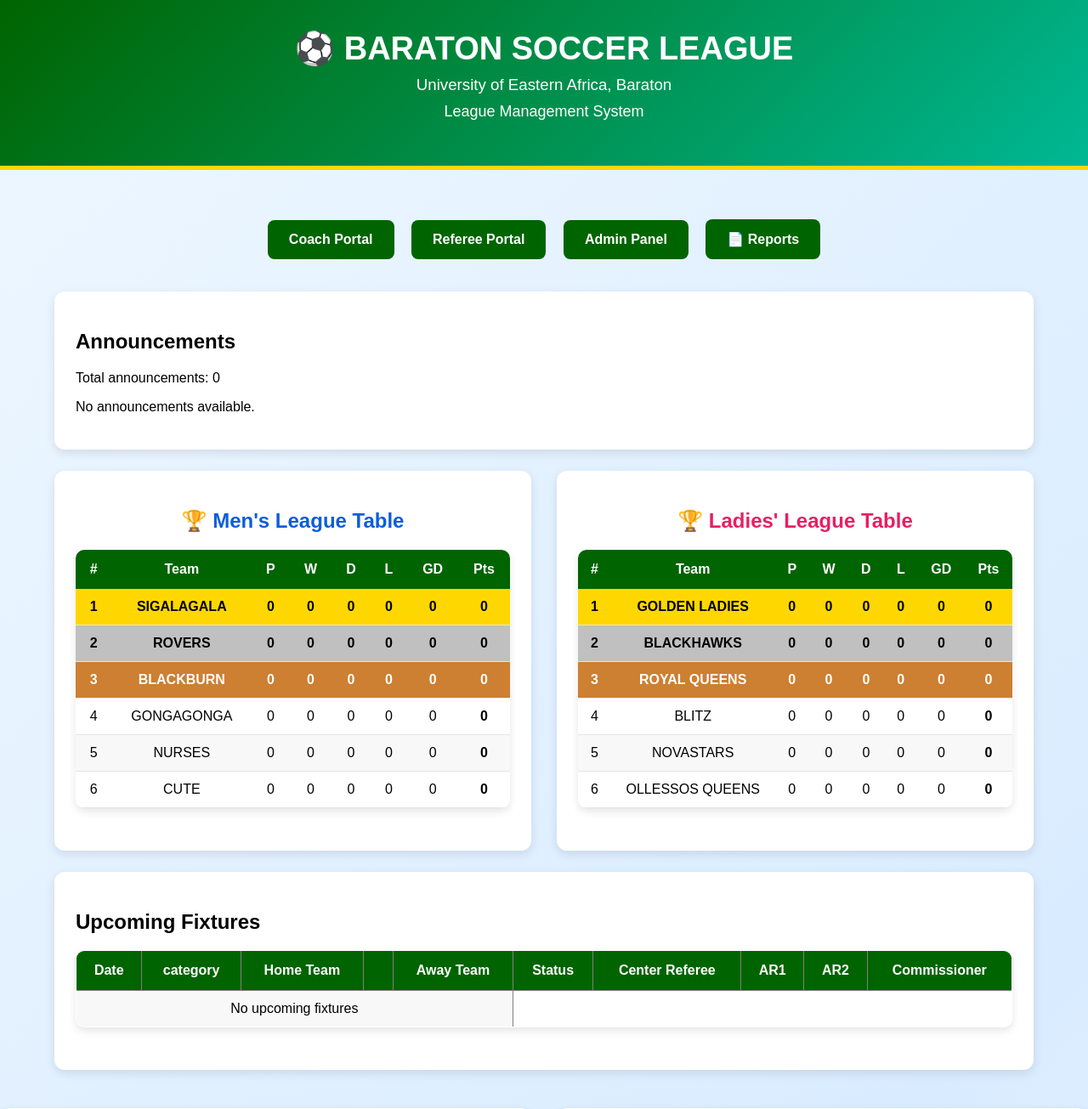
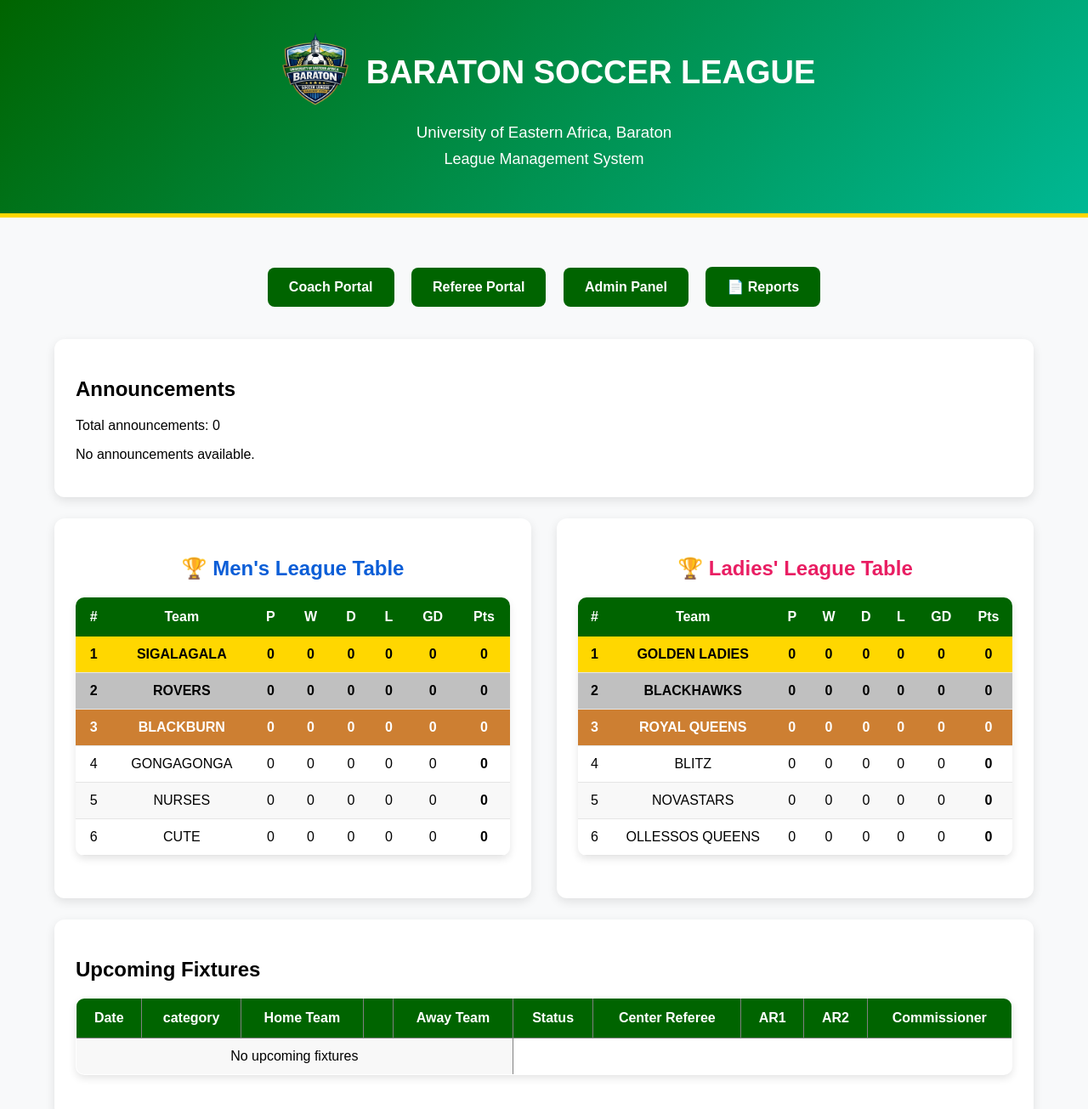
Before and after one commit to mancityfan001/BARATON_SOCCER_LEAGUE, a Django app: page / in a window 1280 px wide. Shown: the top 1305 px of the page at 85% size. Run offline with Django 5.2, Linux system fonts and the light colour scheme; data comes from the database, SQL or seed files in the repository; both versions use the stored data as it was after the commit; data that the repository does not hold is empty.

Commit message:
Updated project

```diff
--- a/baraton_soccer_league/settings.py
+++ b/baraton_soccer_league/settings.py
@@ -116,7 +116,7 @@
 
 LANGUAGE_CODE = 'en-us'
 
-TIME_ZONE = 'UTC'
+TIME_ZONE = 'Africa/Nairobi'
 
 USE_I18N = True
 
@@ -127,6 +127,7 @@
 # https://docs.djangoproject.com/en/6.0/howto/static-files/
 
 STATIC_URL = 'static/'
+STATICFILES_DIRS = [BASE_DIR / 'static']
 AUTH_USER_MODEL = 'users.CustomUser'
 MEDIA_URL = '/media/'
 
--- a/templates/core/home.html
+++ b/templates/core/home.html
@@ -1,3 +1,4 @@
+{% load static %}
 <!DOCTYPE html>
 <html>
 <head>
@@ -10,7 +11,7 @@
             font-family:Arial, sans-serif;
             margin:0;
             padding:0;
-            background:linear-gradient(135deg,#eef7ff,#d9ecff,#f5fbff);
+            background:#f8f9fa;
         }
 
         header{
@@ -121,7 +122,13 @@
 
 <header>
 
-    <h1>⚽ BARATON SOCCER LEAGUE</h1>
+    <h1
+    style="display:flex;align-items:center;justify-content:center;gap:10px;">
+        <img src="{% static 'images/logo.png' %}"
+            alt="Baraton Soccer League Logo"
+            style="width:100px;height:100px;">
+        BARATON SOCCER LEAGUE
+    </h1>
 
     <h3>University of Eastern Africa, Baraton</h3>
 
```
Also changed, not shown: db.sqlite3, static/images/logo.png (added).
